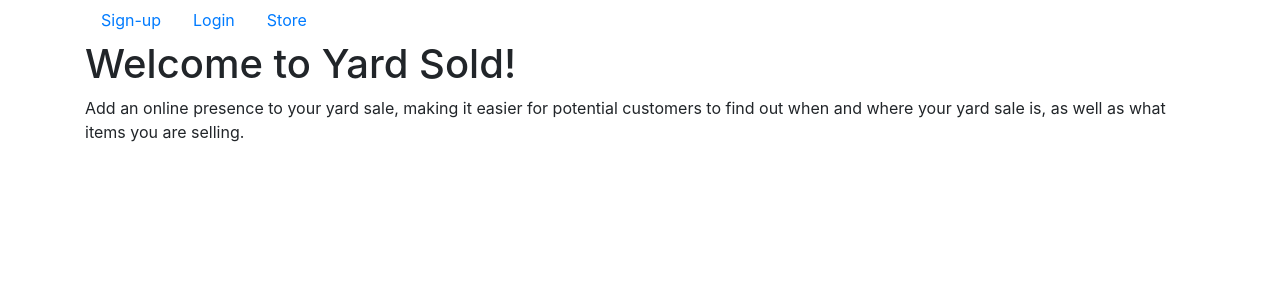
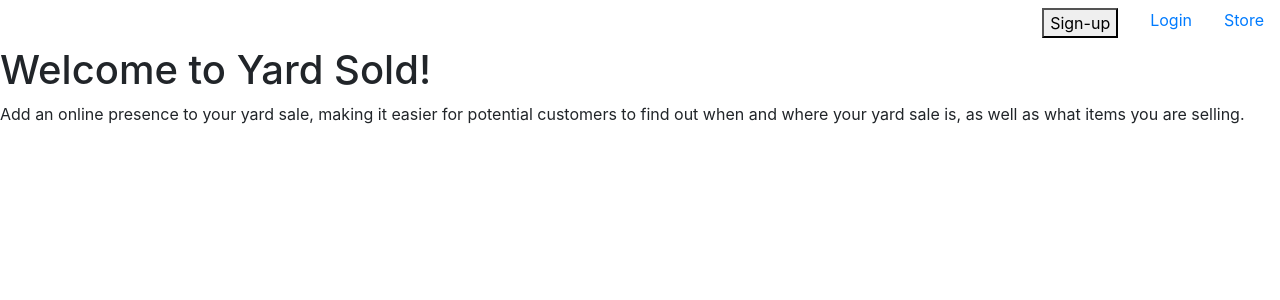
Before and after one commit to Kelel1/yard-sold-fe, a React (Create React App) app: page / in a window 1280 px wide. Shown: the top 300 px of the page. Built offline with nearby package versions, Linux system fonts and the light colour scheme; no server answers.

Commit message:
add styling/ install react-router-dom dep.

```diff
--- a/package.json
+++ b/package.json
@@ -11,6 +11,7 @@
     "react": "^16.13.1",
     "react-bootstrap": "^1.3.0",
     "react-dom": "^16.13.1",
+    "react-router-dom": "^5.2.0",
     "react-scripts": "3.4.3"
   },
   "scripts": {
--- a/src/components/App.js
+++ b/src/components/App.js
@@ -20,14 +20,14 @@ query {
 }
 `
 
-client.query({ query })
-  .then((response) => {
-    console.log(response.data);
-  });
+// client.query({ query })
+//   .then((response) => {
+//     console.log(response.data);
+//   });
 
 const App = () => (
 
-  <div className="container">
+  <div className="">
     <Navbar/>
     <h1>
       Welcome to Yard Sold!
@@ -38,6 +38,13 @@ const App = () => (
         to find out when and where your yard sale is, as well as what items you are selling.
       </p>
     </div>
+    <style jsx>{`
+      .all {
+        background-color: #2f4f4f;
+        color: white;
+      }
+
+    `}</style>
   </div>
 )
 
--- a/src/components/Nav.js
+++ b/src/components/Nav.js
@@ -3,9 +3,9 @@ import ReactDOM from 'react-dom';
 import Nav from 'react-bootstrap/Nav';
 
 const Navbar = () => (
-  <Nav>
+  <Nav className="justify-content-end">
     <Nav.Item>
-      <Nav.Link href="">Sign-up</Nav.Link>
+      <Nav.Link href=""><button>Sign-up</button></Nav.Link>
     </Nav.Item>
     <Nav.Item>
       <Nav.Link href="">Login</Nav.Link>
```
Also changed, not shown: 1 other file (tests, documents, lock files or other folders).
